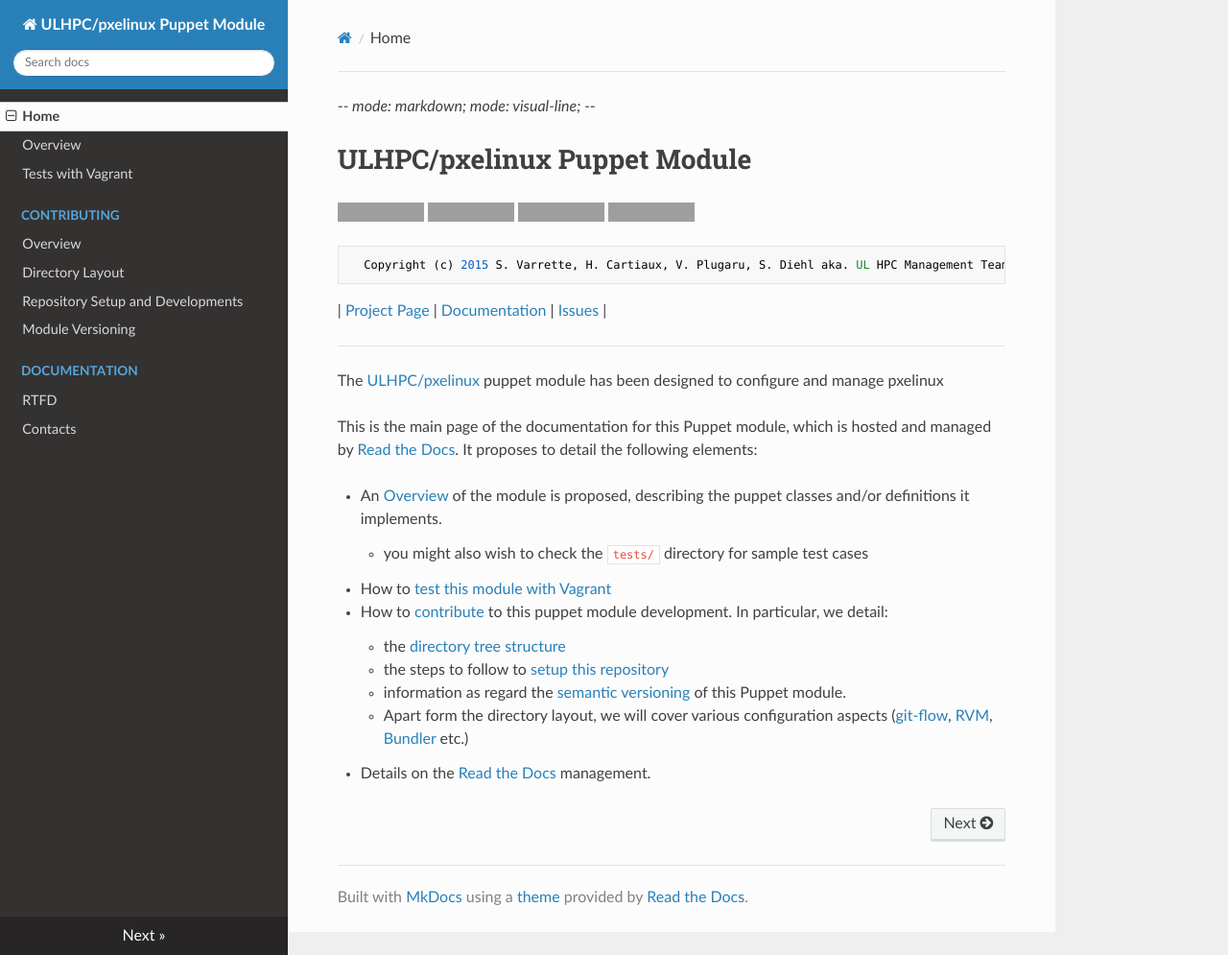
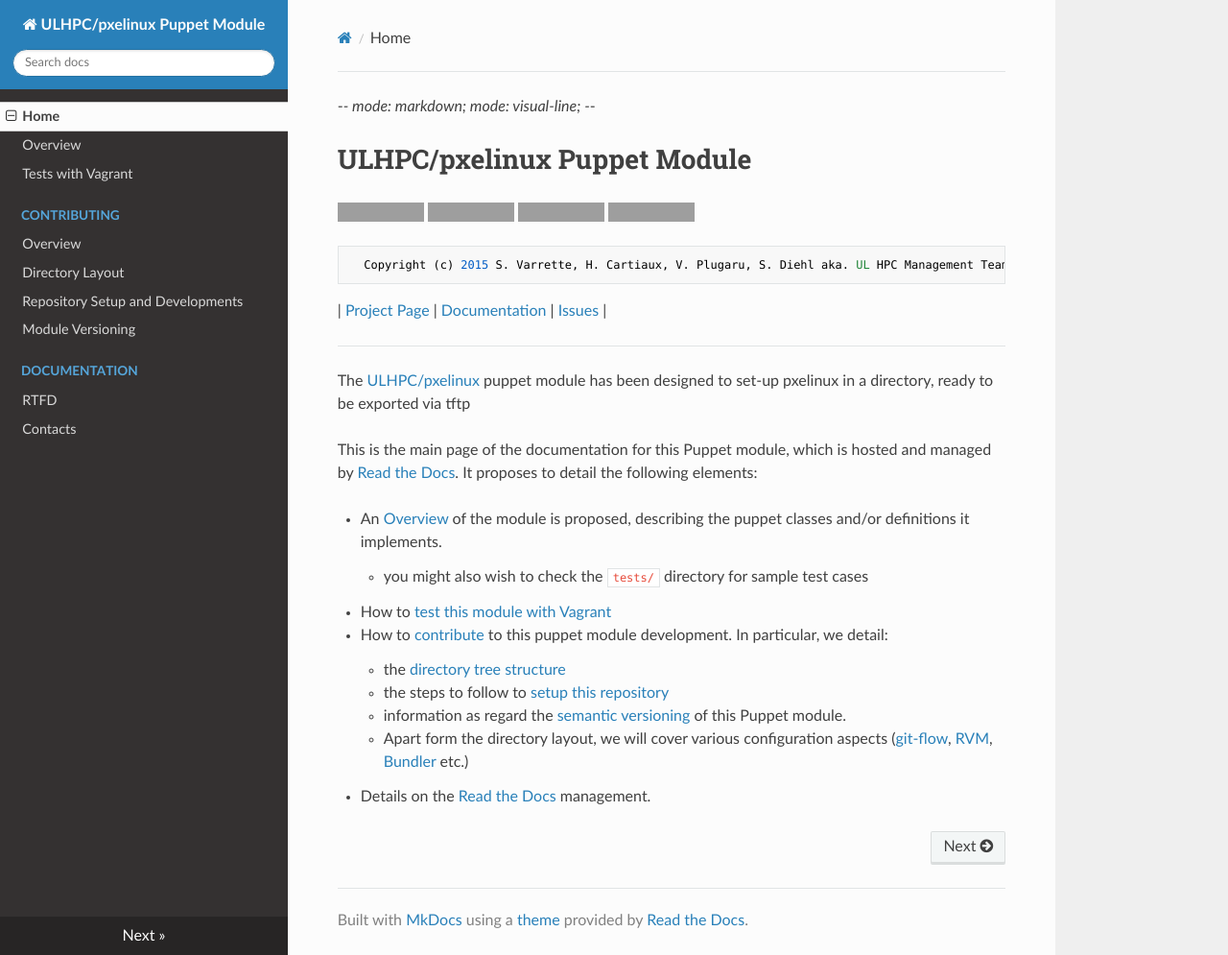
Before and after one commit to ULHPC/puppet-pxelinux, an MkDocs documentation site: the page built from docs/index.md, in a window 1280 px wide and 995 px high. Shown: the whole window at 96% size. Built offline with MkDocs 1.6.1, drawn with Linux system fonts in a browser that asks for light colours; nearby versions of some CDN libraries; old or Windows-style settings are respelled for this version of MkDocs; grey boxes are pictures that could not be loaded.

Commit message:
update content of 'index.md'
Signed-off-by: Hyacinthe Cartiaux <Hyacinthe.Cartiaux@uni.lu>

```diff
--- a/docs/index.md
+++ b/docs/index.md
@@ -13,7 +13,7 @@
 
 
 -----------
-The [ULHPC/pxelinux](https://github.com/ULHPC/puppet-pxelinux) puppet module has been designed to configure and manage pxelinux
+The [ULHPC/pxelinux](https://github.com/ULHPC/puppet-pxelinux) puppet module has been designed to set-up pxelinux in a directory, ready to be exported via tftp
 
 This is the main page of the documentation for this Puppet module, which is hosted and managed by [Read the Docs](http://ulhpc-pxelinux.readthedocs.org/en/latest/).
 It proposes to detail the following elements:
```
